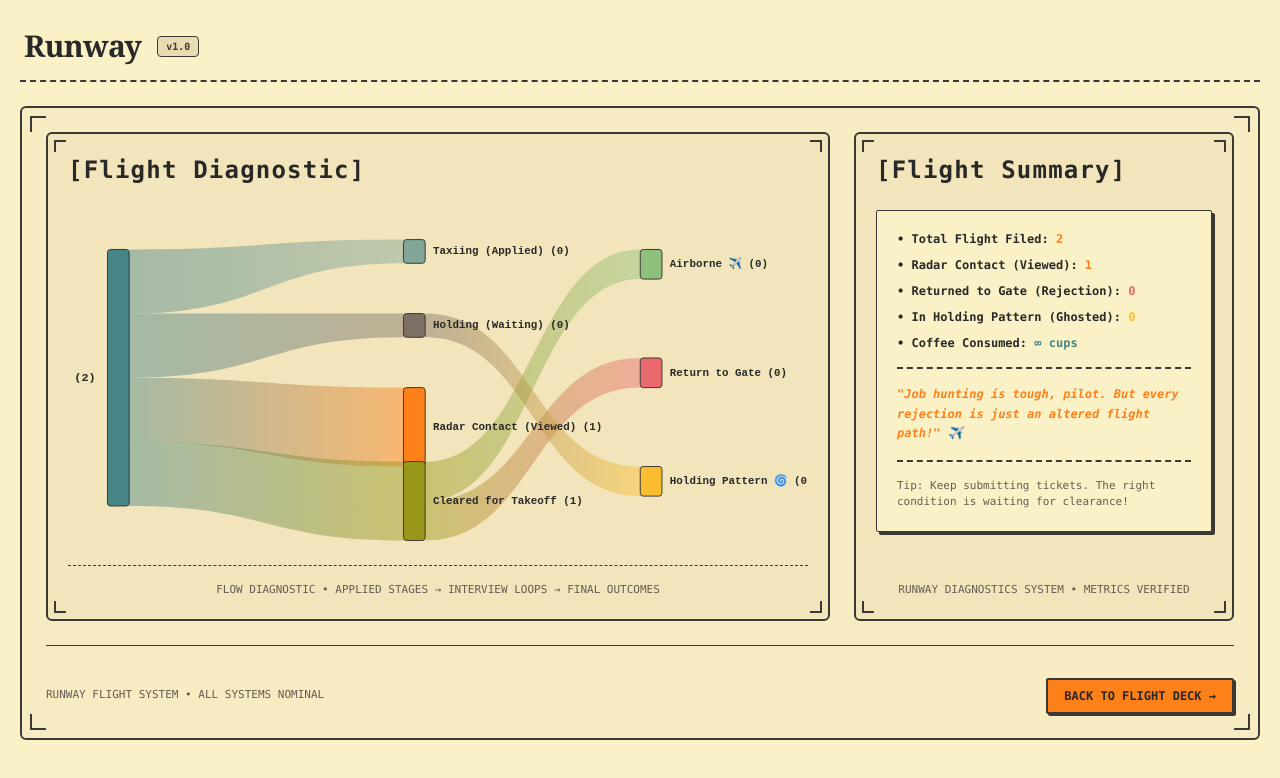
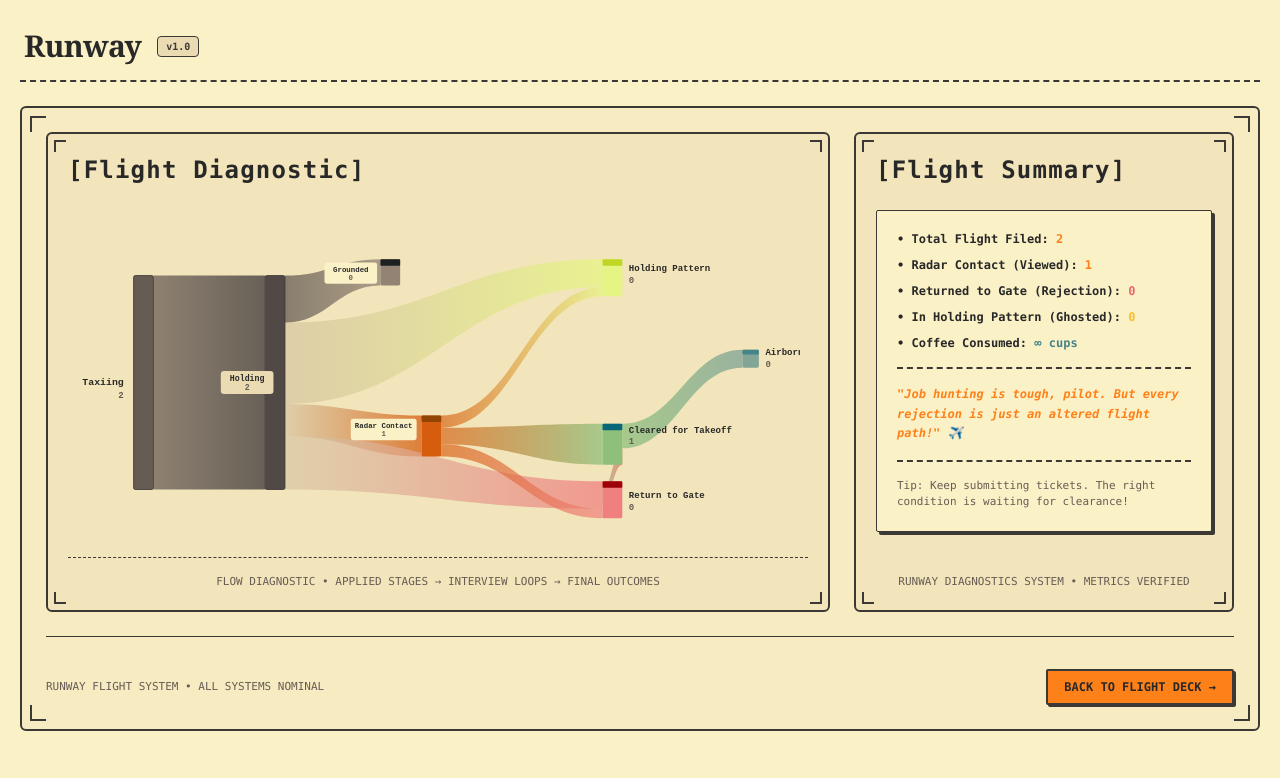
Before and after one commit to AliffWafi/runway, a Next.js app in the folder frontend/: page /diagnostics in a window 1280 px wide. Shown: the top 778 px of the page. Built offline with nearby package versions, Linux system fonts and the light colour scheme; no server answers; sample sign-in values are in the browser's storage.

Commit message:
Redesign Sankey diagram layout to match reference flow structure

```diff
--- a/frontend/src/components/SankeyDiagram.tsx
+++ b/frontend/src/components/SankeyDiagram.tsx
@@ -21,57 +21,82 @@ export function SankeyDiagram({ jobs }: SankeyDiagramProps) {
     grounded: jobs.filter(j => j.status === 'grounded').length,
   };
 
-  // Gruvbox Palette Colors
+  // Modern clean palette matching the reference image & Gruvbox theme
   const colors = {
-    applied: '#458588',          // Blue/Teal
-    taxiing: '#83a598',          // Soft Teal
-    holding: '#7c6f64',          // Muted Slate
-    radar: '#fe8019',            // Gruvbox Orange
-    cleared: '#98971a',          // Olive Sage
-    airborne: '#8ec07c',         // Green
-    rejected: '#ea696c',         // Red
-    ghosted: '#fabd2f',          // Amber Yellow
-    grounded: '#928374',         // Gray/Taupe
+    taxiing: '#665c54',          // Dark Gray/Slate
+    holding: '#504945',          // Dark Gray
+    grounded: '#928374',         // Neutral Gray
+    groundedCap: '#1d2021',      // Black Cap
+    holdingPattern: '#e5f583',    // Light Lime Yellow
+    holdingPatternCap: '#c0d625', // Lime Cap
+    radar: '#d65d0e',            // Warm Amber/Brown
+    radarCap: '#924405',         // Brown Cap
+    cleared: '#8ec07c',          // Mint Green
+    clearedCap: '#076678',       // Dark Mint Cap
+    airborne: '#83a598',         // Soft Cyan/Blue
+    airborneCap: '#458588',      // Teal Cap
+    rejected: '#f08080',         // Soft Pink/Red
+    rejectedCap: '#9d0006',      // Crimson Cap
+    flowGray: '#a89984',
+    flowYellow: '#e5f583',
+    flowRadar: '#d5c4a1',
+    flowRed: '#f08080',
+    flowGreen: '#8ec07c',
+    flowCyan: '#83a598',
   };
 
-  // SVG Dimension & Coordinate Grid (750x360 for generous text space)
-  const svgWidth = 750;
-  const svgHeight = 360;
+  const svgWidth = 880;
+  const svgHeight = 400;
 
-  // X Coordinates for 3 Flow Stages
-  const leftX = 40;
-  const midX = 340;
-  const rightX = 580;
+  // Node Positions (matching the 4-stage layout from reference)
+  // Stage 1: Taxiing
+  const taxX = 70;
+  const taxY = 70;
+  const taxH = 260;
+  const taxW = 24;
 
-  // Y Coordinates and Heights
-  const leftY = 40;
-  const leftH = 260;
+  // Stage 2: Holding
+  const holdX = 230;
+  const holdY = 70;
+  const holdH = 260;
+  const holdW = 24;
 
-  const taxiY = 30;
-  const taxiH = Math.max(24, (counts.taxiing / total) * 160);
+  // Stage 3: Mid Nodes
+  const groundX = 370;
+  const groundY = 50;
+  const groundH = Math.max(26, Math.min(60, (counts.grounded / total) * 160 || 32));
+  const groundW = 24;
 
-  const holdY = 105;
-  const holdH = Math.max(24, (counts.holding / total) * 160);
+  const radarX = 420;
+  const radarY = 240;
+  const radarH = Math.max(26, Math.min(50, (counts.radar_contact / total) * 160 || 30));
+  const radarW = 24;
 
-  const radarY = 180;
-  const radarH = Math.max(24, (counts.radar_contact / total) * 160);
+  // Stage 4: Right Outcome Nodes
+  const patX = 640;
+  const patY = 50;
+  const patH = Math.max(30, Math.min(90, (counts.holding_pattern / total) * 160 || 45));
+  const patW = 24;
 
-  const clearedY = 255;
-  const clearedH = Math.max(24, (counts.cleared_for_takeoff / total) * 160);
+  const clearedX = 640;
+  const clearedY = 250;
+  const clearedH = Math.max(24, Math.min(50, (counts.cleared_for_takeoff / total) * 160 || 28));
+  const clearedW = 24;
 
-  const airY = 40;
-  const airH = Math.max(30, (counts.airborne / total) * 160);
+  const rejX = 640;
+  const rejY = 320;
+  const rejH = Math.max(30, Math.min(90, (counts.return_to_gate / total) * 160 || 45));
+  const rejW = 24;
 
-  const rejY = 150;
-  const rejH = Math.max(30, (counts.return_to_gate / total) * 160);
+  const airX = 810;
+  const airY = 160;
+  const airH = Math.max(20, Math.min(40, (counts.airborne / total) * 160 || 22));
+  const airW = 20;
 
-  const ghY = 260;
-  const ghH = Math.max(30, (counts.holding_pattern / total) * 160);
-
-  // Helper for Smooth Cubic Bezier Curves
-  const createPath = (x1: number, y1: number, h1: number, x2: number, y2: number, h2: number) => {
-    const c1 = x1 + (x2 - x1) * 0.5;
-    const c2 = x1 + (x2 - x1) * 0.5;
+  // Helper for Smooth Flow Ribbon Paths
+  const createFlow = (x1: number, y1: number, h1: number, x2: number, y2: number, h2: number) => {
+    const c1 = x1 + (x2 - x1) * 0.45;
+    const c2 = x1 + (x2 - x1) * 0.55;
     return `
       M ${x1} ${y1}
       C ${c1} ${y1}, ${c2} ${y2}, ${x2} ${y2}
@@ -82,117 +107,219 @@ export function SankeyDiagram({ jobs }: SankeyDiagramProps) {
   };
 
   return (
-    <div className="w-full flex items-center justify-center select-none overflow-x-auto">
+    <div className="w-full flex flex-col items-center justify-center select-none overflow-x-auto p-2">
       <svg
         viewBox={`0 0 ${svgWidth} ${svgHeight}`}
-        className="w-full h-auto max-w-full max-h-[380px]"
+        className="w-full h-auto max-w-full max-h-[420px]"
         preserveAspectRatio="xMidYMid meet"
       >
         <defs>
-          <linearGradient id="grad-applied-cleared" x1="0%" y1="0%" x2="100%" y2="0%">
-            <stop offset="0%" stopColor={colors.applied} stopOpacity="0.45" />
-            <stop offset="100%" stopColor={colors.cleared} stopOpacity="0.45" />
+          {/* Gradient definitions for smooth flowing bands */}
+          <linearGradient id="flow-taxi-hold" x1="0%" y1="0%" x2="100%" y2="0%">
+            <stop offset="0%" stopColor="#7c6f64" stopOpacity="0.85" />
+            <stop offset="100%" stopColor="#504945" stopOpacity="0.85" />
           </linearGradient>
 
-          <linearGradient id="grad-applied-radar" x1="0%" y1="0%" x2="100%" y2="0%">
-            <stop offset="0%" stopColor={colors.applied} stopOpacity="0.45" />
-            <stop offset="100%" stopColor={colors.radar} stopOpacity="0.45" />
+          <linearGradient id="flow-hold-ground" x1="0%" y1="0%" x2="100%" y2="0%">
+            <stop offset="0%" stopColor="#665c54" stopOpacity="0.75" />
+            <stop offset="100%" stopColor="#928374" stopOpacity="0.75" />
           </linearGradient>
 
-          <linearGradient id="grad-applied-taxi" x1="0%" y1="0%" x2="100%" y2="0%">
-            <stop offset="0%" stopColor={colors.applied} stopOpacity="0.45" />
-            <stop offset="100%" stopColor={colors.taxiing} stopOpacity="0.45" />
+          <linearGradient id="flow-hold-pat" x1="0%" y1="0%" x2="100%" y2="0%">
+            <stop offset="0%" stopColor="#d5c4a1" stopOpacity="0.7" />
+            <stop offset="100%" stopColor="#e5f583" stopOpacity="0.75" />
           </linearGradient>
 
-          <linearGradient id="grad-applied-hold" x1="0%" y1="0%" x2="100%" y2="0%">
-            <stop offset="0%" stopColor={colors.applied} stopOpacity="0.45" />
-            <stop offset="100%" stopColor={colors.holding} stopOpacity="0.45" />
+          <linearGradient id="flow-hold-radar" x1="0%" y1="0%" x2="100%" y2="0%">
+            <stop offset="0%" stopColor="#d5c4a1" stopOpacity="0.7" />
+            <stop offset="100%" stopColor="#d65d0e" stopOpacity="0.75" />
           </linearGradient>
 
-          <linearGradient id="grad-cleared-air" x1="0%" y1="0%" x2="100%" y2="0%">
-            <stop offset="0%" stopColor={colors.cleared} stopOpacity="0.45" />
-            <stop offset="100%" stopColor={colors.airborne} stopOpacity="0.45" />
+          <linearGradient id="flow-hold-rej" x1="0%" y1="0%" x2="100%" y2="0%">
+            <stop offset="0%" stopColor="#d5c4a1" stopOpacity="0.65" />
+            <stop offset="100%" stopColor="#f08080" stopOpacity="0.75" />
           </linearGradient>
 
-          <linearGradient id="grad-cleared-rej" x1="0%" y1="0%" x2="100%" y2="0%">
-            <stop offset="0%" stopColor={colors.cleared} stopOpacity="0.45" />
-            <stop offset="100%" stopColor={colors.rejected} stopOpacity="0.45" />
+          <linearGradient id="flow-radar-pat" x1="0%" y1="0%" x2="100%" y2="0%">
+            <stop offset="0%" stopColor="#d65d0e" stopOpacity="0.65" />
+            <stop offset="100%" stopColor="#e5f583" stopOpacity="0.7" />
           </linearGradient>
 
-          <linearGradient id="grad-hold-gh" x1="0%" y1="0%" x2="100%" y2="0%">
-            <stop offset="0%" stopColor={colors.holding} stopOpacity="0.45" />
-            <stop offset="100%" stopColor={colors.ghosted} stopOpacity="0.45" />
+          <linearGradient id="flow-radar-cleared" x1="0%" y1="0%" x2="100%" y2="0%">
+            <stop offset="0%" stopColor="#d65d0e" stopOpacity="0.65" />
+            <stop offset="100%" stopColor="#8ec07c" stopOpacity="0.75" />
+          </linearGradient>
+
+          <linearGradient id="flow-radar-rej" x1="0%" y1="0%" x2="100%" y2="0%">
+            <stop offset="0%" stopColor="#d65d0e" stopOpacity="0.65" />
+            <stop offset="100%" stopColor="#f08080" stopOpacity="0.7" />
+          </linearGradient>
+
+          <linearGradient id="flow-cleared-air" x1="0%" y1="0%" x2="100%" y2="0%">
+            <stop offset="0%" stopColor="#8ec07c" stopOpacity="0.75" />
+            <stop offset="100%" stopColor="#83a598" stopOpacity="0.8" />
+          </linearGradient>
+
+          <linearGradient id="flow-cleared-rej" x1="0%" y1="0%" x2="100%" y2="0%">
+            <stop offset="0%" stopColor="#8ec07c" stopOpacity="0.65" />
+            <stop offset="100%" stopColor="#ea696c" stopOpacity="0.75" />
           </linearGradient>
         </defs>
 
-        {/* --- FLOW PATHS --- */}
-        <path d={createPath(leftX + 22, leftY, leftH * 0.25, midX, taxiY, taxiH)} fill="url(#grad-applied-taxi)" />
-        <path d={createPath(leftX + 22, leftY + leftH * 0.25, leftH * 0.25, midX, holdY, holdH)} fill="url(#grad-applied-hold)" />
-        <path d={createPath(leftX + 22, leftY + leftH * 0.5, leftH * 0.25, midX, radarY, radarH)} fill="url(#grad-applied-radar)" />
-        <path d={createPath(leftX + 22, leftY + leftH * 0.75, leftH * 0.25, midX, clearedY, clearedH)} fill="url(#grad-applied-cleared)" />
+        {/* --- 1. FLOW RIBBONS --- */}
+        {/* Main block flow from Taxiing to Holding */}
+        <path d={createFlow(taxX + taxW, taxY, taxH, holdX, holdY, holdH)} fill="url(#flow-taxi-hold)" />
 
-        <path d={createPath(midX + 22, clearedY, clearedH * 0.5, rightX, airY, airH)} fill="url(#grad-cleared-air)" />
-        <path d={createPath(midX + 22, clearedY + clearedH * 0.5, clearedH * 0.5, rightX, rejY, rejH)} fill="url(#grad-cleared-rej)" />
-        <path d={createPath(midX + 22, holdY, holdH, rightX, ghY, ghH)} fill="url(#grad-hold-gh)" />
+        {/* Branch 1: Holding -> Grounded */}
+        <path d={createFlow(holdX + holdW, holdY, holdH * 0.22, groundX, groundY, groundH)} fill="url(#flow-hold-ground)" />
 
-        {/* --- STAGE 1: APPLIED --- */}
-        <g transform={`translate(${leftX}, ${leftY})`}>
-          <rect width="22" height={leftH} fill={colors.applied} rx="3" className="stroke-1 stroke-[#3c3836]" />
-          <text x="-12" y={leftH / 2} fill="#282828" fontSize="12" fontWeight="bold" fontFamily="monospace" textAnchor="end" dominantBaseline="middle">
-            APPLIED ({jobs.length})
+        {/* Branch 2: Holding -> Holding Pattern */}
+        <path d={createFlow(holdX + holdW, holdY + holdH * 0.22, holdH * 0.38, patX, patY, patH * 0.75)} fill="url(#flow-hold-pat)" />
+
+        {/* Branch 3: Holding -> Radar Contact */}
+        <path d={createFlow(holdX + holdW, holdY + holdH * 0.60, holdH * 0.15, radarX, radarY, radarH)} fill="url(#flow-hold-radar)" />
+
+        {/* Branch 4: Holding -> Return to Gate */}
+        <path d={createFlow(holdX + holdW, holdY + holdH * 0.75, holdH * 0.25, rejX, rejY, rejH * 0.75)} fill="url(#flow-hold-rej)" />
+
+        {/* Sub-Branch 1: Radar Contact -> Holding Pattern */}
+        <path d={createFlow(radarX + radarW, radarY, radarH * 0.3, patX, patY + patH * 0.75, patH * 0.25)} fill="url(#flow-radar-pat)" />
+
+        {/* Sub-Branch 2: Radar Contact -> Cleared for Takeoff */}
+        <path d={createFlow(radarX + radarW, radarY + radarH * 0.3, radarH * 0.4, clearedX, clearedY, clearedH)} fill="url(#flow-radar-cleared)" />
+
+        {/* Sub-Branch 3: Radar Contact -> Return to Gate */}
+        <path d={createFlow(radarX + radarW, radarY + radarH * 0.7, radarH * 0.3, rejX, rejY + rejH * 0.75, rejH * 0.25)} fill="url(#flow-radar-rej)" />
+
+        {/* Outcome Sub-Branch 1: Cleared for Takeoff -> Airborne */}
+        <path d={createFlow(clearedX + clearedW, clearedY, clearedH * 0.6, airX, airY, airH)} fill="url(#flow-cleared-air)" />
+
+        {/* Outcome Sub-Branch 2: Cleared for Takeoff -> Return to Gate */}
+        <path d={createFlow(clearedX + clearedW, clearedY + clearedH * 0.6, clearedH * 0.4, rejX, rejY + 10, 15)} fill="url(#flow-cleared-rej)" />
+
+
+        {/* --- 2. VERTICAL BAR NODES --- */}
+        {/* Stage 1: Taxiing Node */}
+        <g transform={`translate(${taxX}, ${taxY})`}>
+          <rect width={taxW} height={taxH} fill={colors.taxiing} rx="2" className="stroke-1 stroke-[#3c3836]" />
+        </g>
+        {/* Taxiing Label */}
+        <g transform={`translate(${taxX - 12}, ${taxY + taxH / 2})`}>
+          <text textAnchor="end" dominantBaseline="middle" fill="#282828" fontSize="12" fontWeight="bold" fontFamily="monospace">
+            Taxiing
+          </text>
+          <text textAnchor="end" y="16" dominantBaseline="middle" fill="#665c54" fontSize="11" fontWeight="bold" fontFamily="monospace">
+            {jobs.length}
           </text>
         </g>
 
-        {/* --- STAGE 2: PROCESS --- */}
-        <g transform={`translate(${midX}, ${taxiY})`}>
-          <rect width="22" height={taxiH} fill={colors.taxiing} rx="3" className="stroke-1 stroke-[#3c3836]" />
-          <text x="30" y={taxiH / 2} fill="#282828" fontSize="11" fontWeight="bold" fontFamily="monospace" dominantBaseline="middle">
-            Taxiing (Applied) ({counts.taxiing})
+        {/* Stage 2: Holding Node */}
+        <g transform={`translate(${holdX}, ${holdY})`}>
+          <rect width={holdW} height={holdH} fill={colors.holding} rx="2" className="stroke-1 stroke-[#3c3836]" />
+        </g>
+        {/* Holding Label Card */}
+        <g transform={`translate(${holdX - 54}, ${holdY + holdH / 2 - 14})`}>
+          <rect width="64" height="28" fill="#ebdbb2" rx="4" className="stroke border-[#3c3836] stroke-1" />
+          <text x="32" y="10" textAnchor="middle" dominantBaseline="middle" fill="#282828" fontSize="10" fontWeight="bold" fontFamily="monospace">
+            Holding
+          </text>
+          <text x="32" y="21" textAnchor="middle" dominantBaseline="middle" fill="#665c54" fontSize="10" fontWeight="bold" fontFamily="monospace">
+            {jobs.length}
           </text>
         </g>
 
-        <g transform={`translate(${midX}, ${holdY})`}>
-          <rect width="22" height={holdH} fill={colors.holding} rx="3" className="stroke-1 stroke-[#3c3836]" />
-          <text x="30" y={holdH / 2} fill="#282828" fontSize="11" fontWeight="bold" fontFamily="monospace" dominantBaseline="middle">
-            Holding (Waiting) ({counts.holding})
+        {/* Grounded Node */}
+        <g transform={`translate(${groundX}, ${groundY})`}>
+          <rect width={groundW} height={groundH} fill={colors.grounded} rx="2" />
+          <rect width={groundW} height="8" fill={colors.groundedCap} rx="1" />
+        </g>
+        {/* Grounded Label Card */}
+        <g transform={`translate(${groundX - 68}, ${groundY + 4})`}>
+          <rect width="64" height="26" fill="#fbf1c7" rx="3" className="stroke border-[#3c3836] stroke-1" />
+          <text x="32" y="9" textAnchor="middle" dominantBaseline="middle" fill="#282828" fontSize="9" fontWeight="bold" fontFamily="monospace">
+            Grounded
+          </text>
+          <text x="32" y="19" textAnchor="middle" dominantBaseline="middle" fill="#665c54" fontSize="9" fontWeight="bold" fontFamily="monospace">
+            {counts.grounded}
           </text>
         </g>
 
-        <g transform={`translate(${midX}, ${radarY})`}>
-          <rect width="22" height={radarH} fill={colors.radar} rx="3" className="stroke-1 stroke-[#3c3836]" />
-          <text x="30" y={radarH / 2} fill="#282828" fontSize="11" fontWeight="bold" fontFamily="monospace" dominantBaseline="middle">
-            Radar Contact (Viewed) ({counts.radar_contact})
+        {/* Radar Contact Node */}
+        <g transform={`translate(${radarX}, ${radarY})`}>
+          <rect width={radarW} height={radarH} fill={colors.radar} rx="2" />
+          <rect width={radarW} height="8" fill={colors.radarCap} rx="1" />
+        </g>
+        {/* Radar Contact Label Card */}
+        <g transform={`translate(${radarX - 86}, ${radarY + 4})`}>
+          <rect width="80" height="26" fill="#fbf1c7" rx="3" className="stroke border-[#3c3836] stroke-1" />
+          <text x="40" y="9" textAnchor="middle" dominantBaseline="middle" fill="#282828" fontSize="9" fontWeight="bold" fontFamily="monospace">
+            Radar Contact
+          </text>
+          <text x="40" y="19" textAnchor="middle" dominantBaseline="middle" fill="#665c54" fontSize="9" fontWeight="bold" fontFamily="monospace">
+            {counts.radar_contact}
           </text>
         </g>
 
-        <g transform={`translate(${midX}, ${clearedY})`}>
-          <rect width="22" height={clearedH} fill={colors.cleared} rx="3" className="stroke-1 stroke-[#3c3836]" />
-          <text x="30" y={clearedH / 2} fill="#282828" fontSize="11" fontWeight="bold" fontFamily="monospace" dominantBaseline="middle">
-            Cleared for Takeoff ({counts.cleared_for_takeoff})
+        {/* Holding Pattern Node (Ghosted) */}
+        <g transform={`translate(${patX}, ${patY})`}>
+          <rect width={patW} height={patH} fill={colors.holdingPattern} rx="2" />
+          <rect width={patW} height="8" fill={colors.holdingPatternCap} rx="1" />
+        </g>
+        {/* Holding Pattern Label */}
+        <g transform={`translate(${patX + 32}, ${patY + 12})`}>
+          <text dominantBaseline="middle" fill="#282828" fontSize="11" fontWeight="bold" fontFamily="monospace">
+            Holding Pattern
+          </text>
+          <text y="14" dominantBaseline="middle" fill="#665c54" fontSize="11" fontWeight="bold" fontFamily="monospace">
+            {counts.holding_pattern}
           </text>
         </g>
 
-        {/* --- STAGE 3: OUTCOME --- */}
-        <g transform={`translate(${rightX}, ${airY})`}>
-          <rect width="22" height={airH} fill={colors.airborne} rx="3" className="stroke-1 stroke-[#3c3836]" />
-          <text x="30" y={airH / 2} fill="#282828" fontSize="11" fontWeight="bold" fontFamily="monospace" dominantBaseline="middle">
-            Airborne ✈️ ({counts.airborne})
+        {/* Cleared for Takeoff Node */}
+        <g transform={`translate(${clearedX}, ${clearedY})`}>
+          <rect width={clearedW} height={clearedH} fill={colors.cleared} rx="2" />
+          <rect width={clearedW} height="8" fill={colors.clearedCap} rx="1" />
+        </g>
+        {/* Cleared for Takeoff Label */}
+        <g transform={`translate(${clearedX + 32}, ${clearedY + 8})`}>
+          <text dominantBaseline="middle" fill="#282828" fontSize="11" fontWeight="bold" fontFamily="monospace">
+            Cleared for Takeoff
+          </text>
+          <text y="14" dominantBaseline="middle" fill="#665c54" fontSize="11" fontWeight="bold" fontFamily="monospace">
+            {counts.cleared_for_takeoff}
           </text>
         </g>
 
-        <g transform={`translate(${rightX}, ${rejY})`}>
-          <rect width="22" height={rejH} fill={colors.rejected} rx="3" className="stroke-1 stroke-[#3c3836]" />
-          <text x="30" y={rejH / 2} fill="#282828" fontSize="11" fontWeight="bold" fontFamily="monospace" dominantBaseline="middle">
-            Return to Gate ({counts.return_to_gate})
+        {/* Return to Gate Node (Rejected) */}
+        <g transform={`translate(${rejX}, ${rejY})`}>
+          <rect width={rejW} height={rejH} fill={colors.rejected} rx="2" />
+          <rect width={rejW} height="8" fill={colors.rejectedCap} rx="1" />
+        </g>
+        {/* Return to Gate Label */}
+        <g transform={`translate(${rejX + 32}, ${rejY + 18})`}>
+          <text dominantBaseline="middle" fill="#282828" fontSize="11" fontWeight="bold" fontFamily="monospace">
+            Return to Gate
+          </text>
+          <text y="14" dominantBaseline="middle" fill="#665c54" fontSize="11" fontWeight="bold" fontFamily="monospace">
+            {counts.return_to_gate}
           </text>
         </g>
 
-        <g transform={`translate(${rightX}, ${ghY})`}>
-          <rect width="22" height={ghH} fill={colors.ghosted} rx="3" className="stroke-1 stroke-[#3c3836]" />
-          <text x="30" y={ghH / 2} fill="#282828" fontSize="11" fontWeight="bold" fontFamily="monospace" dominantBaseline="middle">
-            Holding Pattern 🌀 ({counts.holding_pattern})
+        {/* Airborne Node (Job Secured) */}
+        <g transform={`translate(${airX}, ${airY})`}>
+          <rect width={airW} height={airH} fill={colors.airborne} rx="2" />
+          <rect width={airW} height="6" fill={colors.airborneCap} rx="1" />
+        </g>
+        {/* Airborne Label */}
+        <g transform={`translate(${airX + 28}, ${airY + 4})`}>
+          <text dominantBaseline="middle" fill="#282828" fontSize="11" fontWeight="bold" fontFamily="monospace">
+            Airborne
+          </text>
+          <text y="14" dominantBaseline="middle" fill="#665c54" fontSize="11" fontWeight="bold" fontFamily="monospace">
+            {counts.airborne}
           </text>
         </g>
+
       </svg>
     </div>
   );
```
